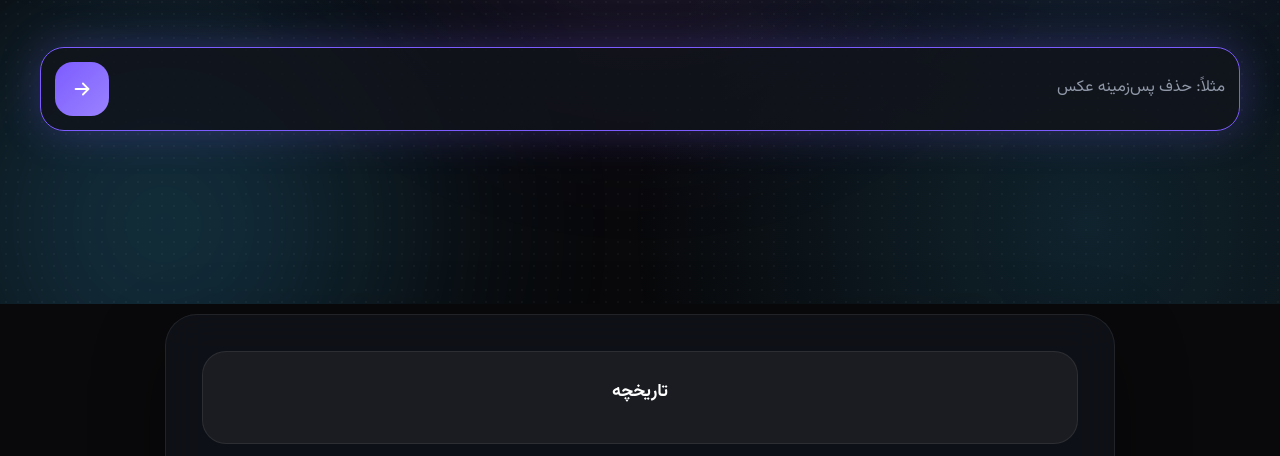
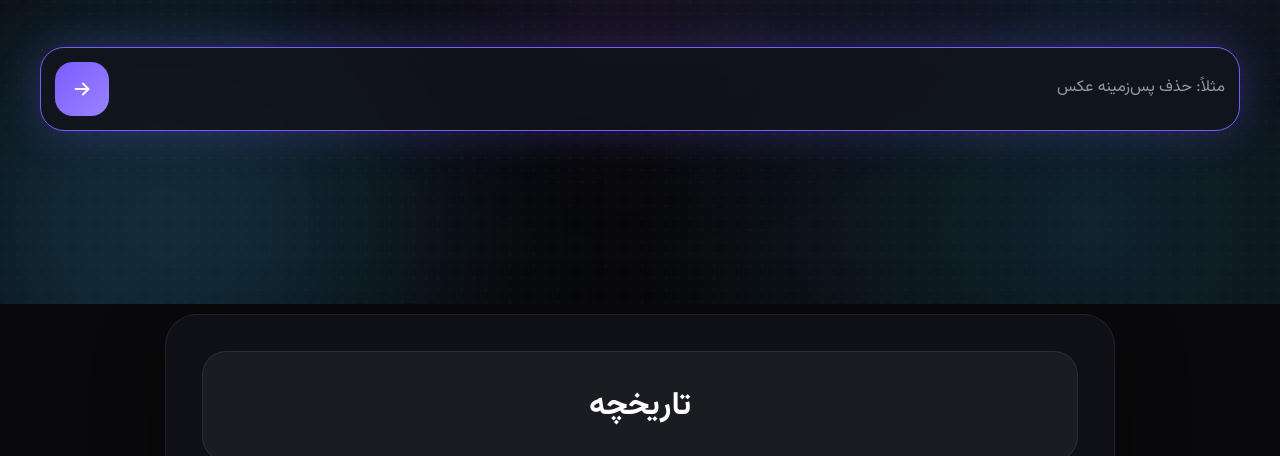
Before and after one commit to amirsepehr2020/ghatinet, a plain HTML site: page index.html in a window 1280 px wide. Shown: the part 496-952 px from the top of the page. Drawn offline with Linux system fonts and the light colour scheme.

Commit message:
Update chat.css

```diff
--- a/assets/css/chat.css
+++ b/assets/css/chat.css
@@ -139,9 +139,7 @@ Chat
 
 .chat__bubble h3{
 
-    margin-bottom:12px;
-
-    font-size:1.1rem;
+    font-size:2rem;
 
 }
 
```
